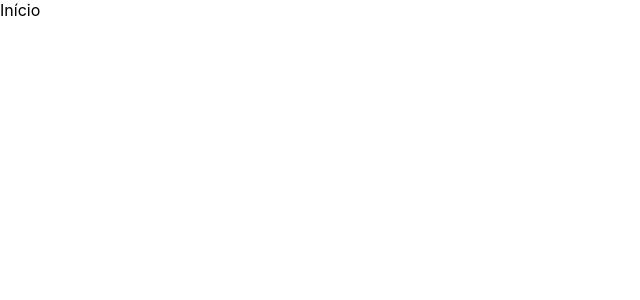
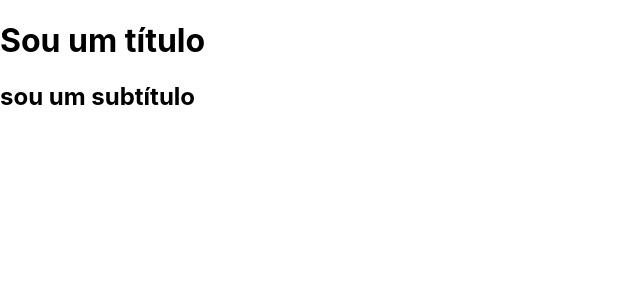
Before and after one commit to jaycalixto/learning-reactjs, a Next.js app in the folder nextjs/fundamentos/: page / in a window 1280 px wide. Shown: the top 300 px of the page, without its empty margins (0-640 px from the left). Built offline with nearby package versions, Linux system fonts and the light colour scheme.

Commit message:
next https://www.udemy.com/course/react-redux-pt/learn/lecture/27736600#notes

```diff
--- a/nextjs/fundamentos/src/pages/index.jsx
+++ b/nextjs/fundamentos/src/pages/index.jsx
@@ -3,5 +3,10 @@ import Image from 'next/image'
 import styles from '../styles/Home.module.css'
 
 export default function Home() {
-  return "Início";
+  return (
+    <div>
+      <h1>Sou um título</h1>
+      <h2>sou um subtítulo</h2>
+    </div>
+  );
 }
```
